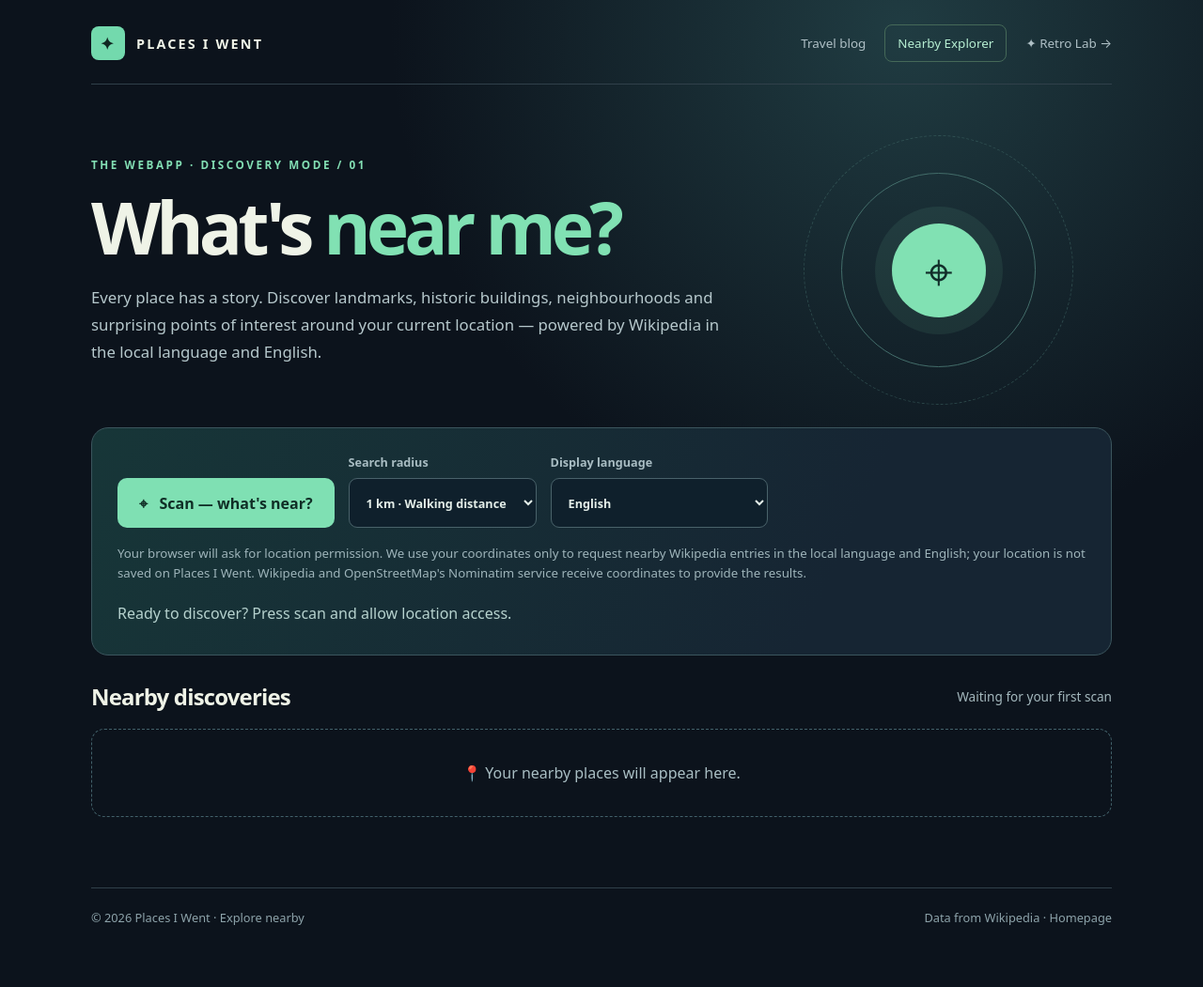
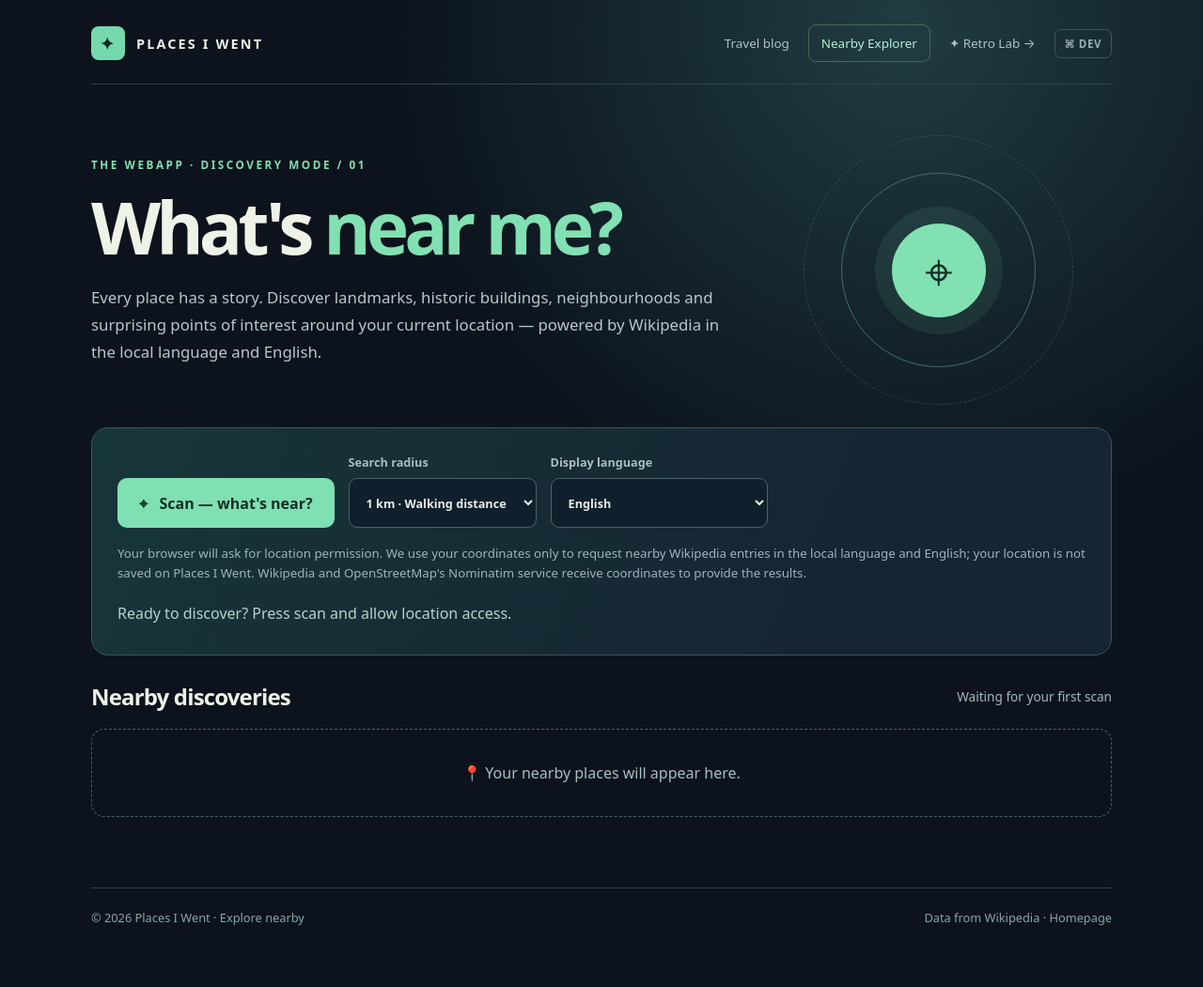
Before and after one commit to orakiotriestocode/placesiwent, a Jekyll site: the page built from explore/index.html, in a window 1280 px wide. Shown: the whole page at 94% size. Built offline with Jekyll 4.4.1, drawn with Linux system fonts in a browser that asks for light colours.

Commit message:
Add discreet Explorer environment switch in navigation

```diff
--- a/explore/index.html
+++ b/explore/index.html
@@ -77,12 +77,14 @@
 body.reader-open{overflow:hidden}
 @media(max-width:600px){.reader{padding:0}.reader-shell{height:100dvh;width:100%;border:0;border-radius:0}.reader-top{padding:12px 15px}.reader-footer{padding:10px 15px}}
 
+
+.environment-switch{display:inline-flex;align-items:center;border:1px solid #41555d;border-radius:7px;padding:7px 10px;color:#9aaeb3;font-size:.72rem;font-weight:750;letter-spacing:.05em;white-space:nowrap}.environment-switch:hover{color:#82e2b3;border-color:#82e2b3;background:#1a3636}
 </style>
 </head>
 <body><div class="wrap">
 <header class="site-head">
 <a href="/" class="brand"><span class="brand-mark">✦</span> Places I Went</a>
-<nav aria-label="Main navigation"><a href="/blog/">Travel blog</a><a class="active" aria-current="page" href="/explore/">Nearby Explorer</a><a href="/arcade/">✦ Retro Lab →</a></nav>
+<nav aria-label="Main navigation"><a href="/blog/">Travel blog</a><a class="active" aria-current="page" href="/explore/">Nearby Explorer</a><a href="/arcade/">✦ Retro Lab →</a><a class="environment-switch" href="/explore/dev/" title="Switch to development Explorer">⌘ DEV</a></nav>
 </header>
 <main>
 <section class="hero">
```
